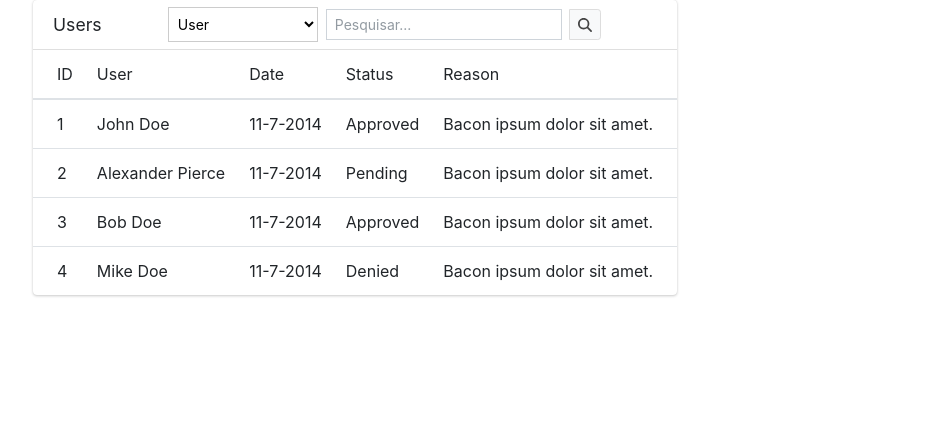
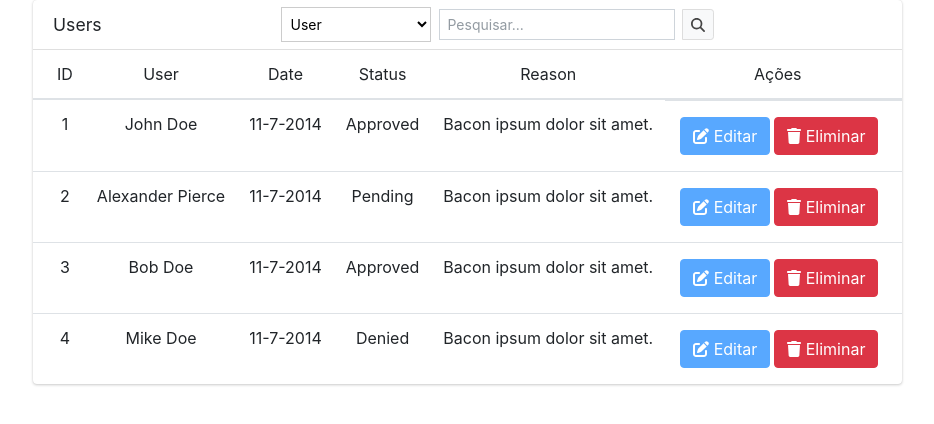
Before and after one commit to Mario-Coxe/vue-componentization, a Vue app: page / in a window 1280 px wide. Shown: the top 424 px of the page, without its empty margins (14-948 px from the left). Built offline with nearby package versions, Linux system fonts and the light colour scheme.

Commit message:
feat:  props to show the buttons and spacing between buttons

```diff
--- a/src/App.vue
+++ b/src/App.vue
@@ -79,6 +79,8 @@ const tableData = [
     :columns="tableColumns"
     :data="tableData"
     :search="true"
+    :buttonActions="true"
+    :editIsDisabled="true"
     searchPlaceholder="Search items..."
   />
   <!--
--- a/src/components/table/table.vue
+++ b/src/components/table/table.vue
@@ -19,15 +19,41 @@
         <div class="card-body table-responsive p-0">
           <table class="table table-hover text-nowrap">
             <thead>
-              <tr>
-                <th>ID</th> <!-- Nova coluna para o ID -->
+              <tr class="text-center">
+                <th>ID</th>
+                <!-- Coluna para o ID -->
                 <th v-for="column in columns" :key="column.key">{{ column.label }}</th>
+                <th v-if="buttonActions">Ações</th>
+                <!-- Coluna para os botões de ação -->
               </tr>
             </thead>
-            <tbody>
+
+            <tbody class="text-center">
               <tr v-for="(row, index) in data" :key="index">
-                <td>{{ index + 1 }}</td> <!-- Exibe o número do registro começando de 1 -->
+                <td>{{ index + 1 }}</td>
+                <!-- Exibe o número do registro começando de 1 -->
                 <td v-for="column in columns" :key="column.key">{{ row[column.key] }}</td>
+                <td v-if="buttonActions" class="d-flex align-items-center">
+                  <div class="input-group-append p-1">
+                    <Button
+                      type="btn-sm btn-primary"
+                      size="btn-lg"
+                      :isDisabled="editIsDisabled"
+                      icon="fas fa-edit"
+                    >
+                      Editar
+                    </Button>
+                  </div>
+
+                  <Button
+                    type="btn-sm btn-danger ms-3"
+                    size="btn-lg"
+                    :isDisabled="deleteIsDisabled"
+                    icon="fas fa-trash"
+                  >
+                    Eliminar
+                  </Button>
+                </td>
               </tr>
             </tbody>
           </table>
@@ -40,7 +66,7 @@
 <script setup lang="ts">
 import { ref, defineProps } from 'vue'
 import SearchInput from '../search-input/search-input.vue'
-
+import Button from '../button/button.vue'
 const props = defineProps({
   title: {
     type: String,
@@ -57,10 +83,30 @@ const props = defineProps({
   search: {
     type: Boolean,
     default: true
+  },
+  buttonActions: {
+    type: Boolean,
+    default: false
+  },
+  editIsDisabled: {
+    type: Boolean,
+    default: false
+  },
+  deleteIsDisabled: {
+    type: Boolean,
+    default: false
   }
 })
 
 const selectedColumn = ref(props.columns[0].key)
+
+const editRow = (index: number) => {
+  console.log('Editar linha', index)
+}
+
+const deleteRow = (index: number) => {
+  console.log('Eliminar linha', index)
+}
 </script>
 
 <style scoped>
```
